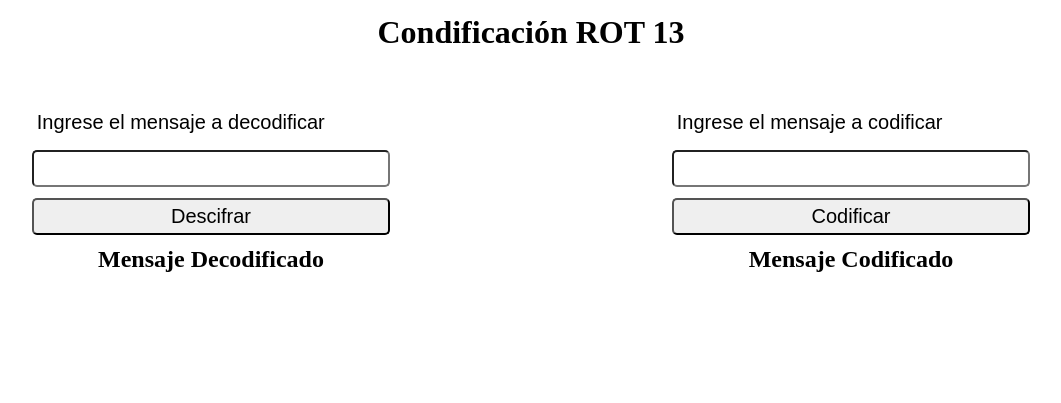
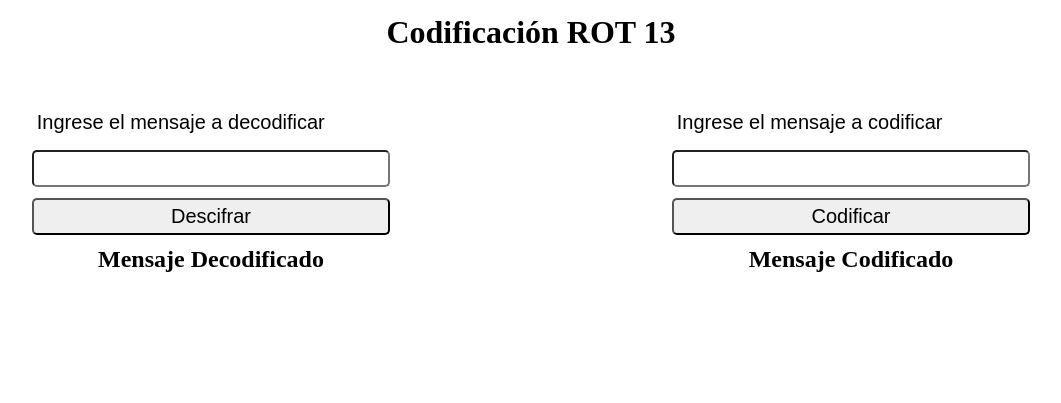
Before and after one commit to danielSanchez98/pruebaBictiaROT18, a plain HTML site: page index.html in a window 1280 px wide. Shown: the whole page, without its empty margins (109-1170 px from the left). Drawn offline with Linux system fonts and the light colour scheme.

Commit message:
Correccion titulo

```diff
--- a/index.html
+++ b/index.html
@@ -8,7 +8,7 @@
 </head>
 <body>
     <div class="container">
-        <h1>Condificación ROT 13</h1>
+        <h1>Codificación ROT 13</h1>
         <div class="decodificar">
             <div class="items">
                 <label for="msgEncoded">Ingrese el mensaje a decodificar</label>
```
